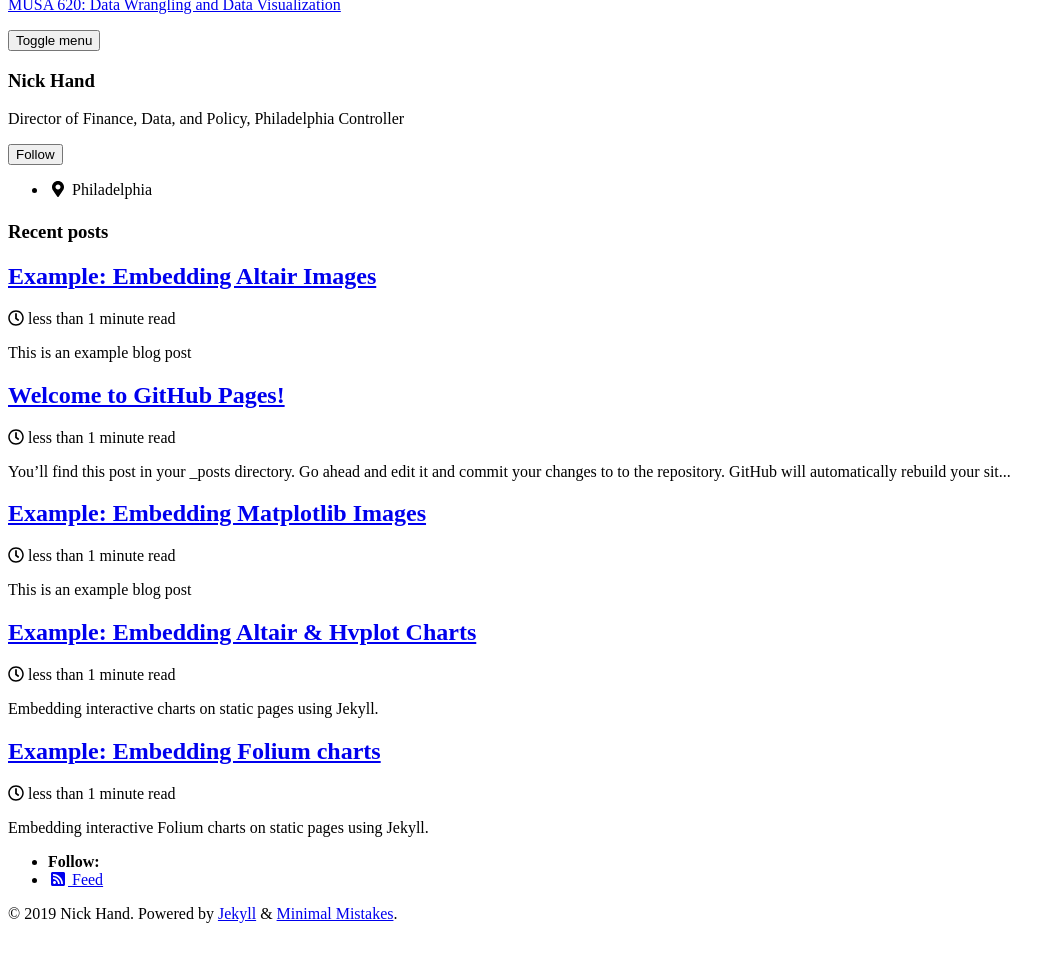
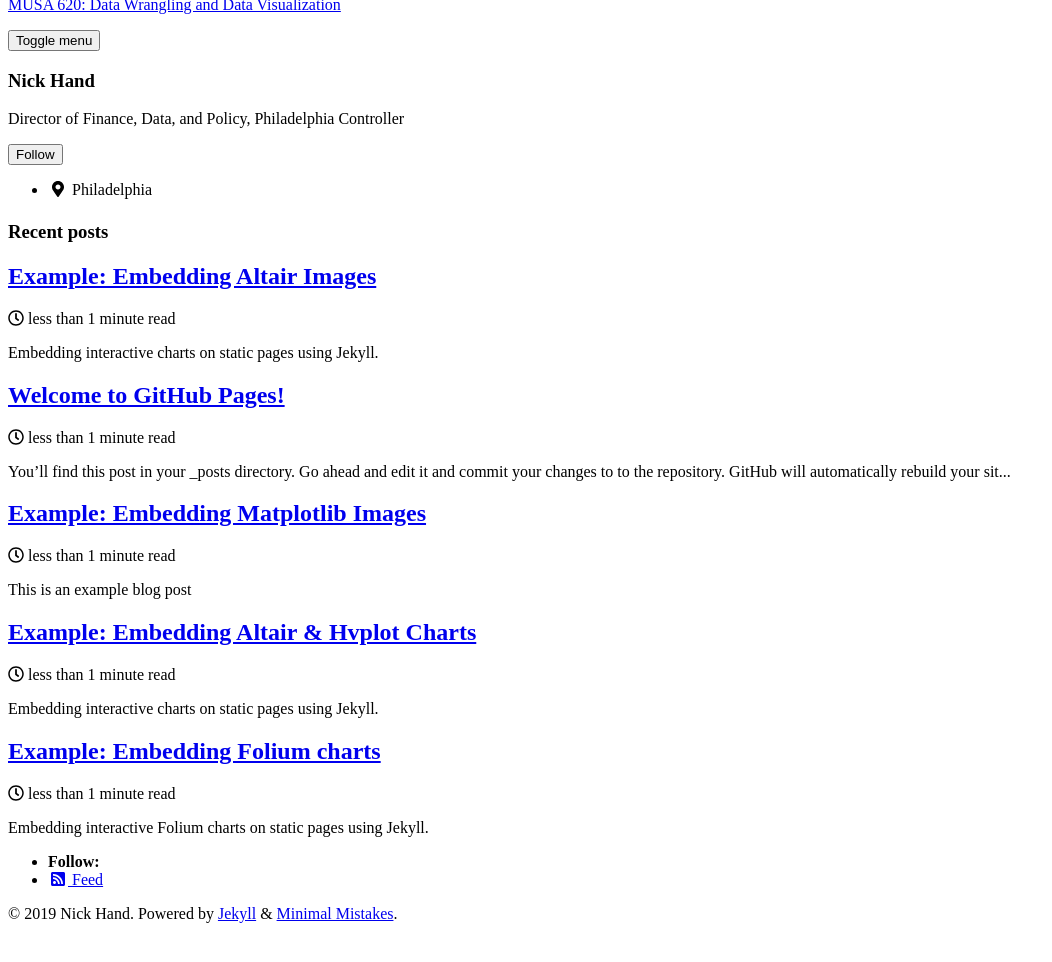
Before and after one commit to njxinran95/rxmusa620, a Jekyll site: the page built from index.html, in a window 1280 px wide, cut to the strip 112-1105 px from the top of the page. Shown: the top 962 px of the strip, without its empty margins (0-1052 px from the left). Built offline with Jekyll 4.4.1, drawn with Linux system fonts in a browser that asks for light colours; cached includes are drawn as plain includes; nearby versions of some CDN libraries; the list of posts is cut into pages by our own code.

Commit message:
Update 2019-11-24-gapminder.md

```diff
--- a/_posts/2019-11-24-gapminder.md
+++ b/_posts/2019-11-24-gapminder.md
@@ -3,11 +3,11 @@ title: "Example: Embedding Altair Images"
 date: 2019-11-24
 published: true
 tags: [dataviz, altair, hvplot, holoviews]
-excerpt: "This is an example blog post"
+excerpt: "Embedding interactive charts on static pages using Jekyll."
+altair-loader:
+  altair-chart-3: "charts/gapminder.html"
 toc: true
 toc_sticky: true
-altair-loader:
-  altair-chart-1: "charts/gapminder.html"
 ---
 
 # Section 5
@@ -16,7 +16,7 @@ This is an example post. The posts are written in markdown.
 
 ## Gapminder
 Gapminder 666
-<div id="altair-chart-1"></div>
+<div id="altair-chart-3"></div>
 
 ## Notes
 
```
